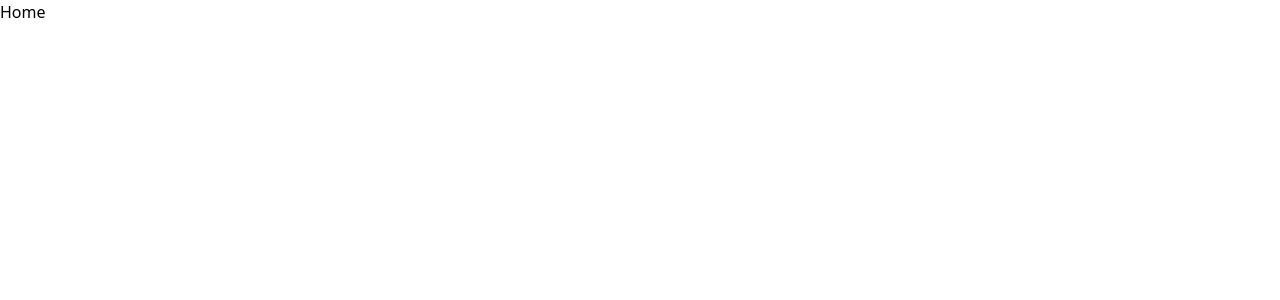
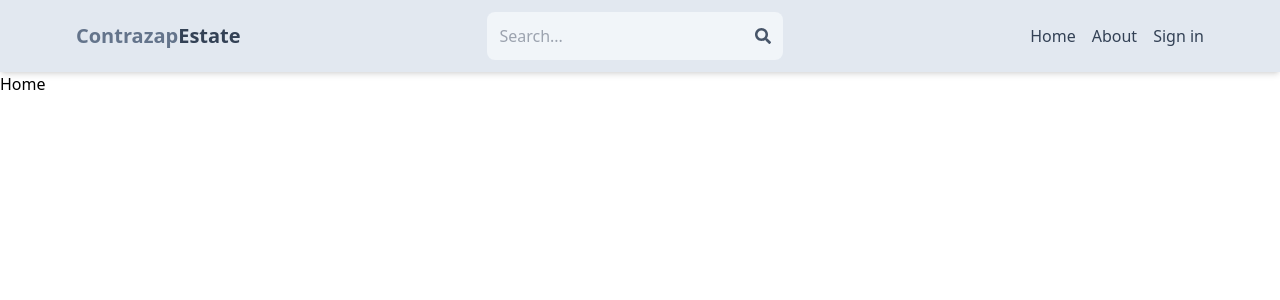
Before and after one commit to contrazap/mern-estate, a React (Vite) app in the folder client/: page / in a window 1280 px wide. Shown: the top 300 px of the page. Built offline with nearby package versions, Linux system fonts and the light colour scheme.

Commit message:
Created Header component

```diff
--- a/client/package.json
+++ b/client/package.json
@@ -12,6 +12,7 @@
   "dependencies": {
     "react": "^18.3.1",
     "react-dom": "^18.3.1",
+    "react-icons": "^5.3.0",
     "react-router-dom": "^7.0.1"
   },
   "devDependencies": {
--- a/client/src/App.jsx
+++ b/client/src/App.jsx
@@ -4,10 +4,12 @@ import SignIn from "./pages/SignIn";
 import SignUp from "./pages/SignUp";
 import About from "./pages/About";
 import Profile from "./pages/Profile";
+import Header from "./components/Header";
 
 export default function App() {
   return (
     <BrowserRouter>
+      <Header />
       <Routes>
         <Route path="/" element={<Home />} />
         <Route path="/sign-in" element={<SignIn />} />
--- /dev/null
+++ b/client/src/components/Header.jsx
@@ -0,0 +1,40 @@
+import { Link } from "react-router-dom";
+import { FaSearch } from "react-icons/fa";
+
+export default function Header() {
+  return (
+    <header className="bg-slate-200 shadow-md">
+      <div className="flex justify-between items-center max-w-6xl mx-auto p-3">
+        <Link to="/">
+          <h1 className="font-bold text-sm sm:text-xl flex flex-wrap">
+            <span className="text-slate-500">Contrazap</span>
+            <span className="text-slate-700">Estate</span>
+          </h1>
+        </Link>
+        <form className="bg-slate-100 p-3 rounded-lg flex items-center">
+          <input
+            type="text"
+            placeholder="Search..."
+            className="bg-transparent outline-none w-24 sm:w-64"
+          />
+          <FaSearch className="text-slate-600" />
+        </form>
+        <ul className="flex gap-4">
+          <Link to="/">
+            <li className="hidden sm:inline text-slate-700 hover:underline">
+              Home
+            </li>
+          </Link>
+          <Link to="/about">
+            <li className="hidden sm:inline text-slate-700 hover:underline">
+              About
+            </li>
+          </Link>
+          <Link to="/sign-in">
+            <li className="text-slate-700 hover:underline">Sign in</li>
+          </Link>
+        </ul>
+      </div>
+    </header>
+  );
+}
```
Also changed, not shown: 2 other files (tests, documents, lock files or other folders).
